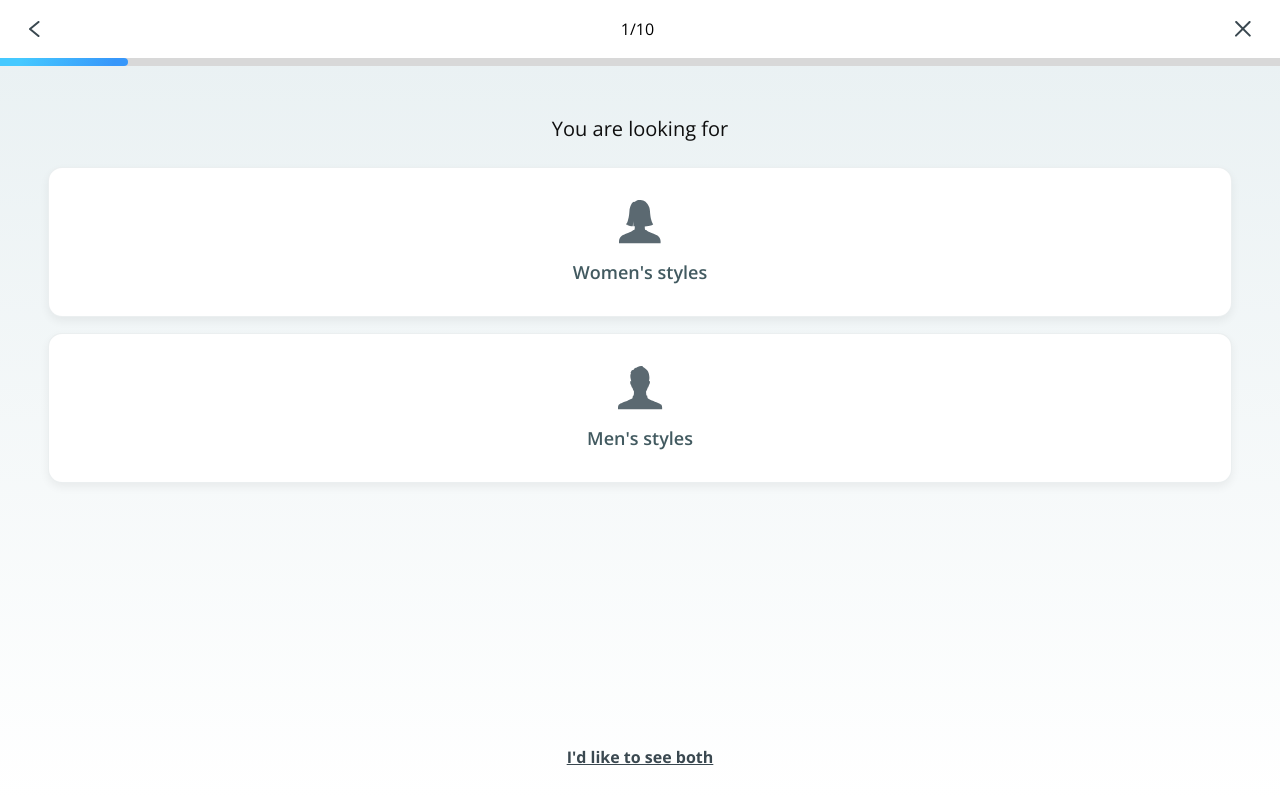
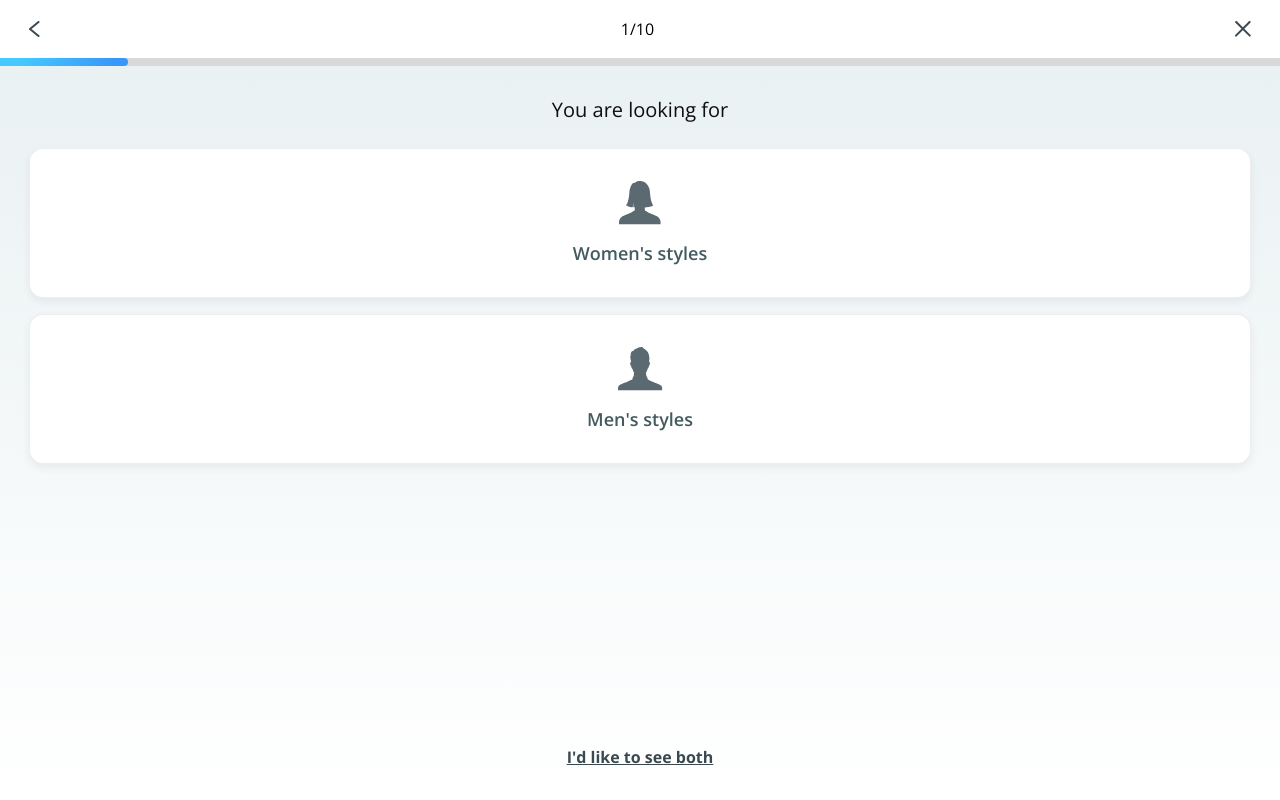
Before and after one commit to Quatters/glasses-quiz-widget, a React (Create React App) app: page / in a window 1280 px wide. Both pictures are taken after a click on the button 1245 px from the left and 33 px from the top of the page. Built offline with nearby package versions, Linux system fonts and the light colour scheme.

Commit message:
Refactored screens 1-4

```diff
--- a/src/screens/Screen1.jsx
+++ b/src/screens/Screen1.jsx
@@ -5,7 +5,7 @@ import women from '../img/women.svg';
 
 function Screen1(props) {
   return (
-    <div className='d-flex flex-column' style={{ padding: '3rem' }}>
+    <div className='screen'>
       <p className='text-question' style={{ marginBottom: '1.5rem' }}>
         You are looking for
       </p>
--- a/src/screens/Screen2.jsx
+++ b/src/screens/Screen2.jsx
@@ -8,7 +8,7 @@ import sunglassesWomen from '../img/sunglasses-women.svg';
 function Screen2(props) {
   console.log(props.gender);
   return (
-    <div className='d-flex flex-column' style={{ padding: '3rem' }}>
+    <div className='screen'>
       <p className='text-question' style={{ marginBottom: '1.5rem' }}>
         What type of glasses are you looking for?
       </p>
--- a/src/screens/Screen31.jsx
+++ b/src/screens/Screen31.jsx
@@ -3,10 +3,7 @@ import Card from '../components/Card';
 
 function Screen31(props) {
   return (
-    <div
-      className='d-flex flex-column align-items-center'
-      style={{ padding: '3rem' }}
-    >
+    <div className='screen'>
       <p className='text-question' style={{ marginBottom: '1.5rem' }}>
         Do you need vision correction?
       </p>
--- a/src/screens/Screen32.jsx
+++ b/src/screens/Screen32.jsx
@@ -3,10 +3,7 @@ import Card from '../components/Card';
 
 function Screen32(props) {
   return (
-    <div
-      className='d-flex flex-column align-items-center'
-      style={{ padding: '3rem' }}
-    >
+    <div className='screen'>
       <p className='text-question' style={{ marginBottom: '1.5rem' }}>
         What do you need your glasses for?
       </p>
--- a/src/screens/Screen41.jsx
+++ b/src/screens/Screen41.jsx
@@ -4,10 +4,7 @@ import sizesIcon from '../img/sizes icon.svg';
 
 function Screen41(props) {
   return (
-    <div
-      className='d-flex flex-column align-items-center'
-      style={{ padding: '3rem' }}
-    >
+    <div className='screen'>
       <p className='text-question' style={{ marginBottom: '2.5rem' }}>
         What's your current frame size?
       </p>
--- a/src/screens/Screen42.jsx
+++ b/src/screens/Screen42.jsx
@@ -3,10 +3,7 @@ import Card from '../components/Card';
 
 function Screen42(props) {
   return (
-    <div
-      className='d-flex flex-column align-items-center'
-      style={{ padding: '3rem' }}
-    >
+    <div className='screen'>
       <p className='text-question' style={{ marginBottom: '2.5rem' }}>
         How wide would you say your face is?
       </p>
--- a/src/style/shared.css
+++ b/src/style/shared.css
@@ -115,3 +115,10 @@
   left: 50%;
   transform: translate(-50%, 0);
 }
+
+.screen {
+  display: flex;
+  flex-direction: column;
+  align-items: center;
+  padding: 1.8rem;
+}
```
